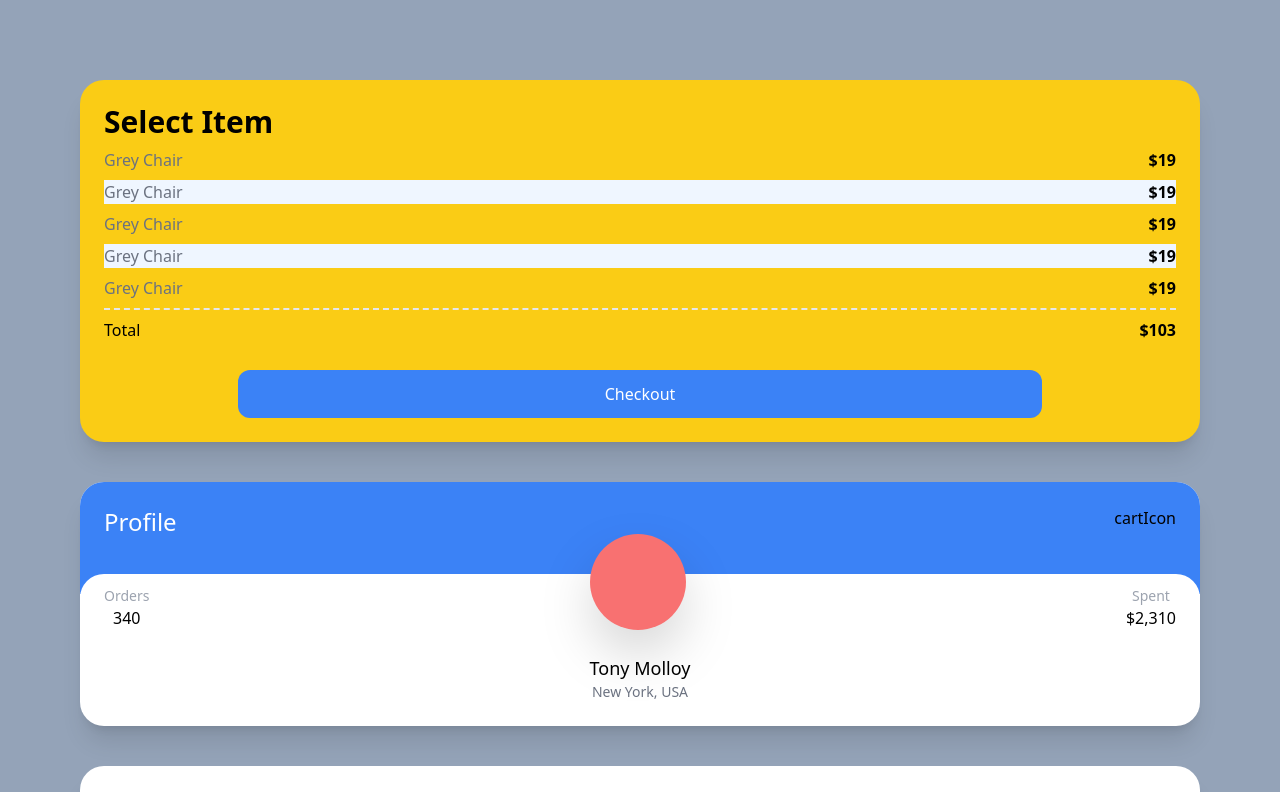
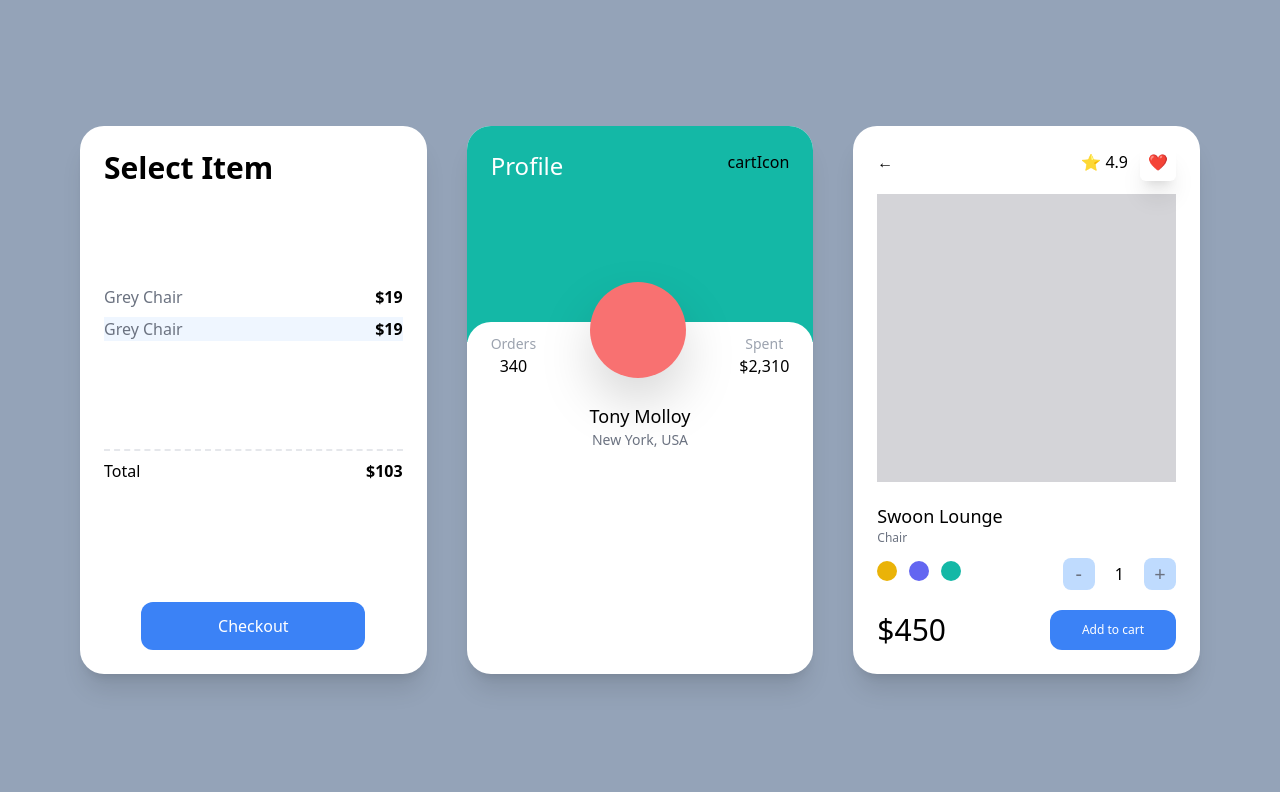
Before and after one commit to githong-kr/nomad-carrot, a Next.js app: page / in a window 1280 px wide. Shown: the top 792 px of the page. Built offline with nearby package versions, Linux system fonts and the light colour scheme.

Commit message:
ui test final

```diff
--- a/pages/index.tsx
+++ b/pages/index.tsx
@@ -1,19 +1,22 @@
-/* eslint-disable react/jsx-key */
 import type { NextPage } from 'next';
 
 const Home: NextPage = () => {
   return (
-    <div className="grid min-h-screen gap-10 bg-slate-400 py-20 px-20">
-      <div className="rounded-3xl bg-white p-6 shadow-xl sm:bg-red-400 md:bg-teal-400 lg:bg-indigo-400 2xl:bg-pink-400 xl:bg-yellow-400">
-        <span className="text-3xl font-semibold">Select Item</span>
+    <div className=" grid min-h-screen gap-10 bg-slate-400 py-20 px-20 lg:grid-cols-2 xl:grid-cols-3 xl:place-content-center">
+      <div className="flex flex-col justify-between rounded-3xl bg-white p-6 shadow-xl dark:bg-black">
+        <span className="text-3xl font-semibold dark:text-white">
+          Select Item
+        </span>
         <ul>
-          {[1, 2, 3, 4, 5].map((index) => (
+          {[1, 2].map((index) => (
             <div
               key={index}
-              className="my-2 flex justify-between even:bg-blue-50"
+              className="my-2 flex justify-between even:bg-blue-50 dark:even:bg-gray-700"
             >
-              <span className="text-gray-500">Grey Chair</span>
-              <span className="font-semibold">$19</span>
+              <span className="text-gray-500 dark:text-gray-100 ">
+                Grey Chair
+              </span>
+              <span className="font-semibold dark:text-white">$19</span>
             </div>
           ))}
         </ul>
@@ -22,13 +25,13 @@ const Home: NextPage = () => {
           <span className="font-semibold">$103</span>
         </div>
         <div className="flex justify-center">
-          <button className="mt-5 w-3/4 rounded-xl bg-blue-500 p-3 text-center text-white hover:bg-teal-500 hover:text-black active:bg-yellow-500">
+          <button className="mt-5 w-3/4 rounded-xl bg-blue-500 p-3 text-center text-white hover:bg-teal-500 hover:text-black active:bg-yellow-500 dark:border dark:border-white  dark:bg-black dark:hover:bg-white ">
             Checkout
           </button>
         </div>
       </div>
       <div className="group overflow-hidden rounded-3xl bg-white shadow-xl">
-        <div className="flex justify-between bg-blue-500 p-6 pb-14">
+        <div className="flex justify-between p-6 pb-14 xl:pb-40 portrait:bg-green-500 landscape:bg-teal-500">
           <span className="text-2xl text-white">Profile</span>
           <span>cartIcon</span>
         </div>
@@ -50,7 +53,7 @@ const Home: NextPage = () => {
           </div>
         </div>
       </div>
-      <div className="rounded-3xl bg-white p-6 shadow-xl">
+      <div className="rounded-3xl bg-white p-6 shadow-xl lg:col-span-2 xl:col-span-1">
         {/* header */}
         <div className="mb-5 flex items-center justify-between">
           {/* arrow */}
--- a/tailwind.config.js
+++ b/tailwind.config.js
@@ -9,5 +9,6 @@ module.exports = {
   theme: {
     extend: {},
   },
+  darkMode: 'media', // class
   plugins: [],
 };
```
Also changed, not shown: 1 other file (tests, documents, lock files or other folders).
